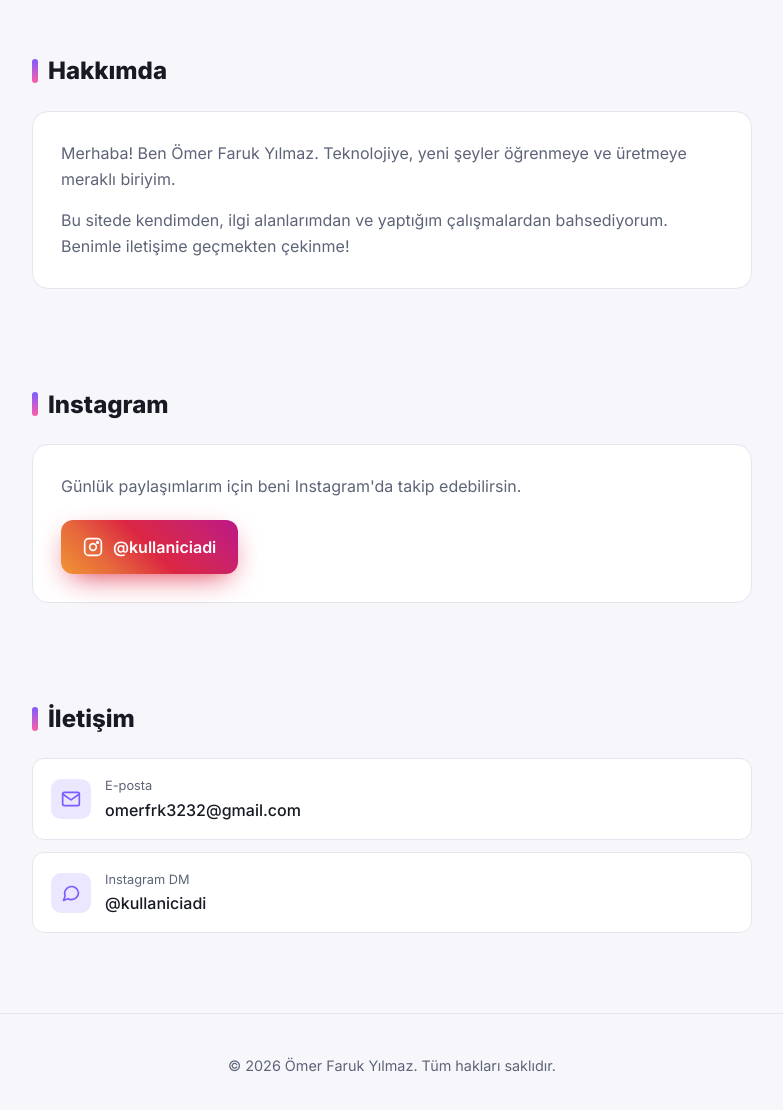
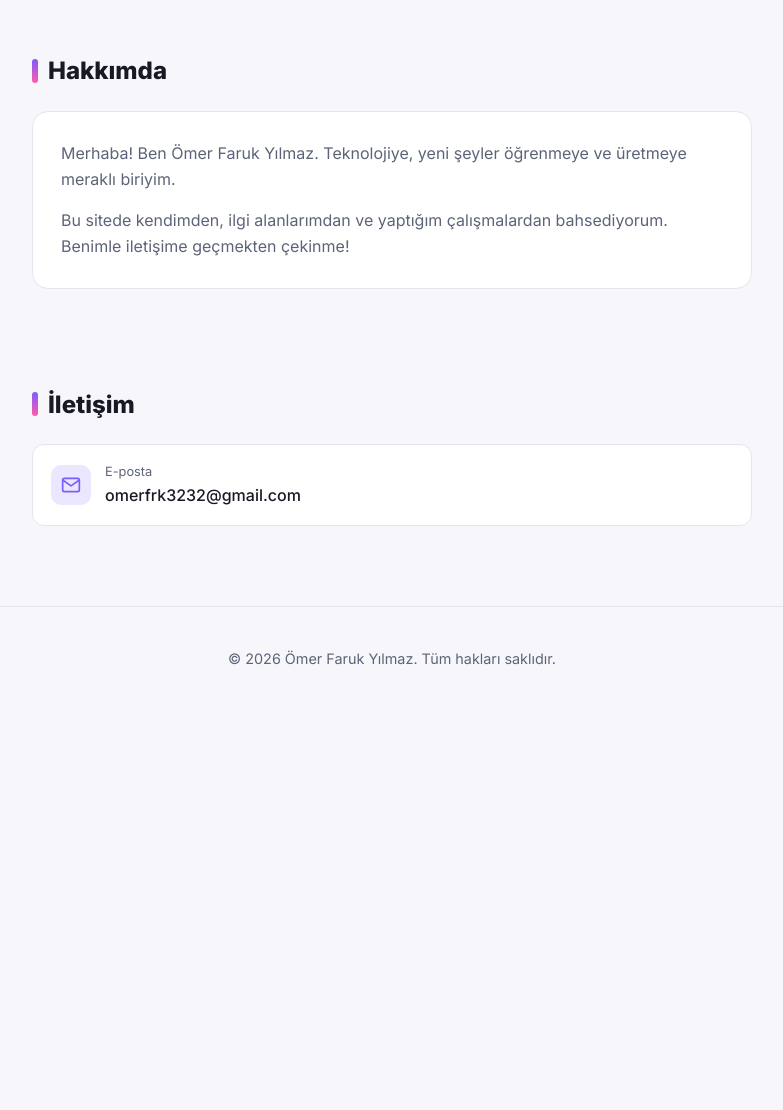
Before and after one commit to Pisko019/ilk-sistem, a plain HTML site: page index.html in a window 1280 px wide. Shown: the part 472-1582 px from the top of the page, without its empty margins (248-1031 px from the left). After the commit the page ends 1182 px from the top, so only its background shows below. Drawn offline with Linux system fonts and the light colour scheme.

Commit message:
Remove Instagram section
Co-Authored-By: Claude Opus 5.5 <noreply@anthropic.com>
Claude-Session: https://claude.ai/code/session_013pVk7ZUsB4dk6qbeZwxhaD

```diff
--- a/index.html
+++ b/index.html
@@ -137,24 +137,6 @@
     .card p + p { margin-top: 14px; }
     .card p { color: var(--muted); }
 
-    /* Butonlar / linkler */
-    .btn {
-      display: inline-flex;
-      align-items: center;
-      gap: 10px;
-      padding: 14px 22px;
-      border-radius: 12px;
-      font-weight: 600;
-      transition: transform .2s, box-shadow .2s;
-    }
-    .btn:hover { transform: translateY(-2px); }
-    .btn svg { width: 20px; height: 20px; flex-shrink: 0; }
-
-    .btn-instagram {
-      color: #fff;
-      background: linear-gradient(45deg, #f09433, #e6683c, #dc2743, #cc2366, #bc1888);
-      box-shadow: 0 10px 30px -10px #dc2743;
-    }
 
     .contact-list {
       display: grid;
@@ -199,7 +181,6 @@
       nav ul a { font-size: 0.85rem; }
       header.hero { padding: 64px 0 48px; }
       .card { padding: 22px; }
-      .btn { width: 100%; justify-content: center; }
     }
   </style>
 </head>
@@ -210,7 +191,6 @@
       <a href="#" class="logo">ÖFY</a>
       <ul>
         <li><a href="#hakkimda">Hakkımda</a></li>
-        <li><a href="#instagram">Instagram</a></li>
         <li><a href="#iletisim">İletişim</a></li>
       </ul>
     </div>
@@ -234,20 +214,6 @@
       </div>
     </section>
 
-    <section id="instagram">
-      <h2>Instagram</h2>
-      <div class="card">
-        <p style="margin-bottom:20px">Günlük paylaşımlarım için beni Instagram'da takip edebilirsin.</p>
-        <!-- Kullanıcı adını aşağıdaki iki yerde değiştir -->
-        <a class="btn btn-instagram" href="https://instagram.com/kullaniciadi" target="_blank" rel="noopener noreferrer">
-          <svg viewBox="0 0 24 24" fill="none" stroke="currentColor" stroke-width="2" stroke-linecap="round" stroke-linejoin="round" aria-hidden="true">
-            <rect x="2" y="2" width="20" height="20" rx="5"/><circle cx="12" cy="12" r="4"/><circle cx="17.5" cy="6.5" r="1" fill="currentColor"/>
-          </svg>
-          @kullaniciadi
-        </a>
-      </div>
-    </section>
-
     <section id="iletisim">
       <h2>İletişim</h2>
       <div class="contact-list">
@@ -258,14 +224,6 @@
             </svg>
           </div>
           <div><small>E-posta</small><span>omerfrk3232@gmail.com</span></div>
-        </a>
-        <a class="contact-item" href="https://instagram.com/kullaniciadi" target="_blank" rel="noopener noreferrer">
-          <div class="icon">
-            <svg viewBox="0 0 24 24" fill="none" stroke="currentColor" stroke-width="2" stroke-linecap="round" stroke-linejoin="round" aria-hidden="true">
-              <path d="M21 11.5a8.4 8.4 0 0 1-9 8.4 8.5 8.5 0 0 1-3.8-.9L3 21l1.9-5.2A8.4 8.4 0 1 1 21 11.5z"/>
-            </svg>
-          </div>
-          <div><small>Instagram DM</small><span>@kullaniciadi</span></div>
         </a>
       </div>
     </section>
```
